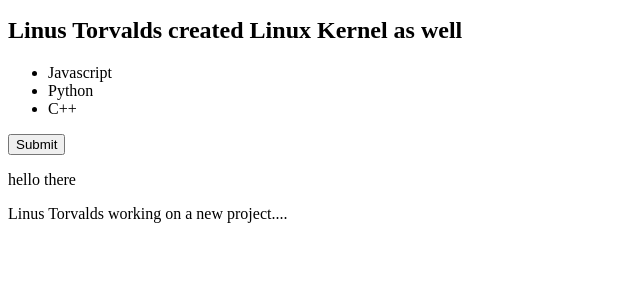
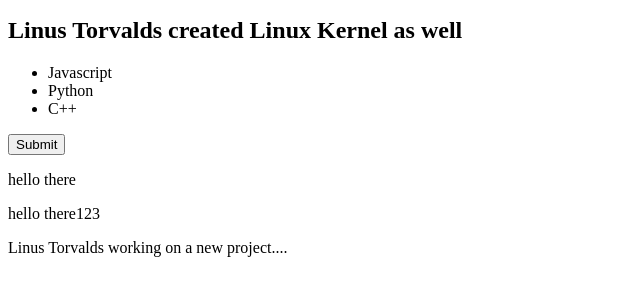
Before and after one commit to suraj-thadarai/gitTutorial, a plain HTML site: page index.html in a window 1280 px wide. Shown: the part 110-406 px from the top of the page, without its empty margins (0-640 px from the left). Drawn offline with Linux system fonts and the light colour scheme.

Commit message:
another paragraph added

```diff
--- a/index.html
+++ b/index.html
@@ -18,8 +18,8 @@
     <button>Submit</button>
 
     <p>hello there</p>
+    <p>hello there123</p>
 
     <p>Linus Torvalds working on a new project....</p>
-
   </body>
 </html>
```
